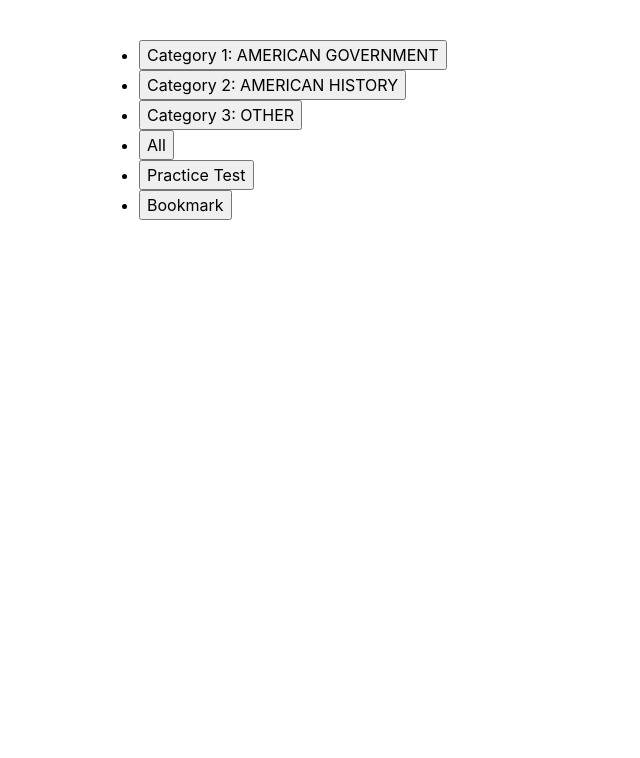
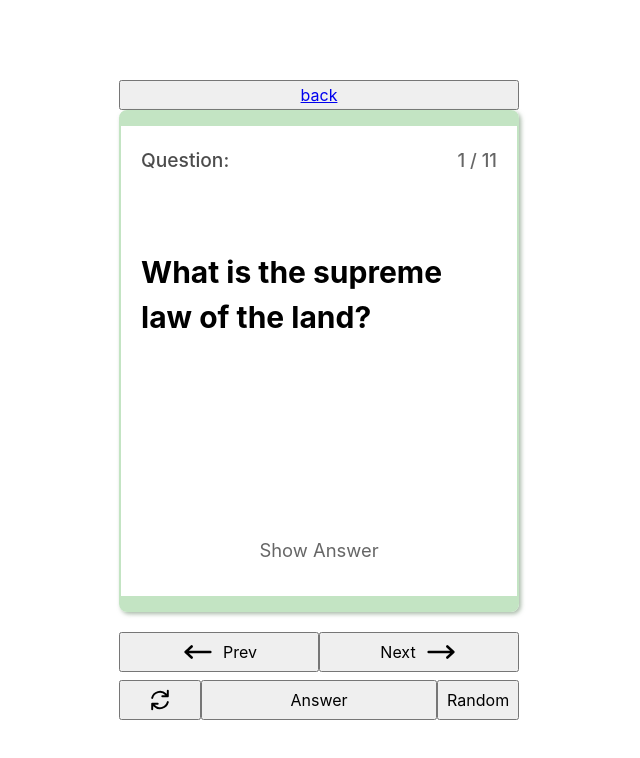
Before and after one commit to sprajams/flashcards, a React (Create React App) app: page /card in a window 1280 px wide. Shown: the top 758 px of the page, without its empty margins (321-961 px from the left). Built offline with nearby package versions, Linux system fonts and the light colour scheme.

Commit message:
basic routing example between homepage and card

```diff
--- a/src/App.js
+++ b/src/App.js
@@ -2,14 +2,13 @@ import { useState } from "react";
 import qData from "./assets/output.json";
 import CardMain from "./components/CardMain";
 import Homepage from "./components/Homepage";
-import { useSelector } from "react-redux";
+import { Routes, Route } from "react-router-dom";
+// import { useSelector } from "react-redux";
 import "./App.css";
 
 function App() {
-  const bookmarks = useSelector((state) => state.bookmarks);
-  console.log(bookmarks);
-
-  const [start, setStart] = useState(false);
+  //   const bookmarks = useSelector((state) => state.bookmarks);
+  // console.log(bookmarks)
   const [dataBreakpoint, setDataBreakpoint] = useState({ start: 0, end: 10 });
 
   const dataSlice = qData.questions.slice(
@@ -19,11 +18,13 @@ function App() {
   return (
     <div className="outer">
       <div className="inner">
-        {start ? (
-          <CardMain setStart={setStart} data={dataSlice} />
-        ) : (
-          <Homepage setStart={setStart} setDataBreakpoint={setDataBreakpoint} />
-        )}
+        <Routes>
+          <Route
+            path="/"
+            element={<Homepage setDataBreakpoint={setDataBreakpoint} />}
+          />
+          <Route path="/card" element={<CardMain data={dataSlice} />} />
+        </Routes>
       </div>
     </div>
   );
--- a/src/components/CardMain/index.jsx
+++ b/src/components/CardMain/index.jsx
@@ -1,7 +1,8 @@
 import { useState } from "react";
+import { Link } from "react-router-dom";
 import CardLayout from "../CardLayout";
 
-const CardMain = ({ data, setStart }) => {
+const CardMain = ({ data }) => {
   const [activeIndex, setActiveIndex] = useState(0);
   const [activeFront, setActiveFront] = useState(true);
   console.log(activeIndex);
@@ -35,12 +36,8 @@ const CardMain = ({ data, setStart }) => {
   return (
     <div className="outer">
       <div className="inner">
-        <button
-          onClick={() => {
-            setStart(false);
-          }}
-        >
-          back
+        <button>
+          <Link to="/">back</Link>
         </button>
         <>
           <div className="contentContainer">
--- a/src/components/Homepage/index.jsx
+++ b/src/components/Homepage/index.jsx
@@ -1,6 +1,7 @@
-const Homepage = ({ setStart, setDataBreakpoint }) => {
+import { Link } from "react-router-dom";
+
+const Homepage = ({ setDataBreakpoint }) => {
   const handleSelection = (start, end) => {
-    setStart(true);
     setDataBreakpoint(() => {
       return { start: start, end: end };
     });
@@ -14,7 +15,7 @@ const Homepage = ({ setStart, setDataBreakpoint }) => {
       {/* questions 1-57 */}
       <li>
         <button onClick={() => handleSelection(0, 56)}>
-          Category 1: AMERICAN GOVERNMENT
+          <Link to="/card"> Category 1: AMERICAN GOVERNMENT</Link>
         </button>
       </li>
       {/* questions 58-87 */}
--- a/src/index.js
+++ b/src/index.js
@@ -1,5 +1,6 @@
 import React from "react";
 import ReactDOM from "react-dom/client";
+import { BrowserRouter } from "react-router-dom";
 import "./index.css";
 import App from "./App";
 import store from "./store/store";
@@ -9,9 +10,11 @@ import reportWebVitals from "./reportWebVitals";
 const root = ReactDOM.createRoot(document.getElementById("root"));
 root.render(
   <React.StrictMode>
-    <Provider store={store}>
-      <App />
-    </Provider>
+    <BrowserRouter>
+      <Provider store={store}>
+        <App />
+      </Provider>
+    </BrowserRouter>
   </React.StrictMode>
 );
 
```
